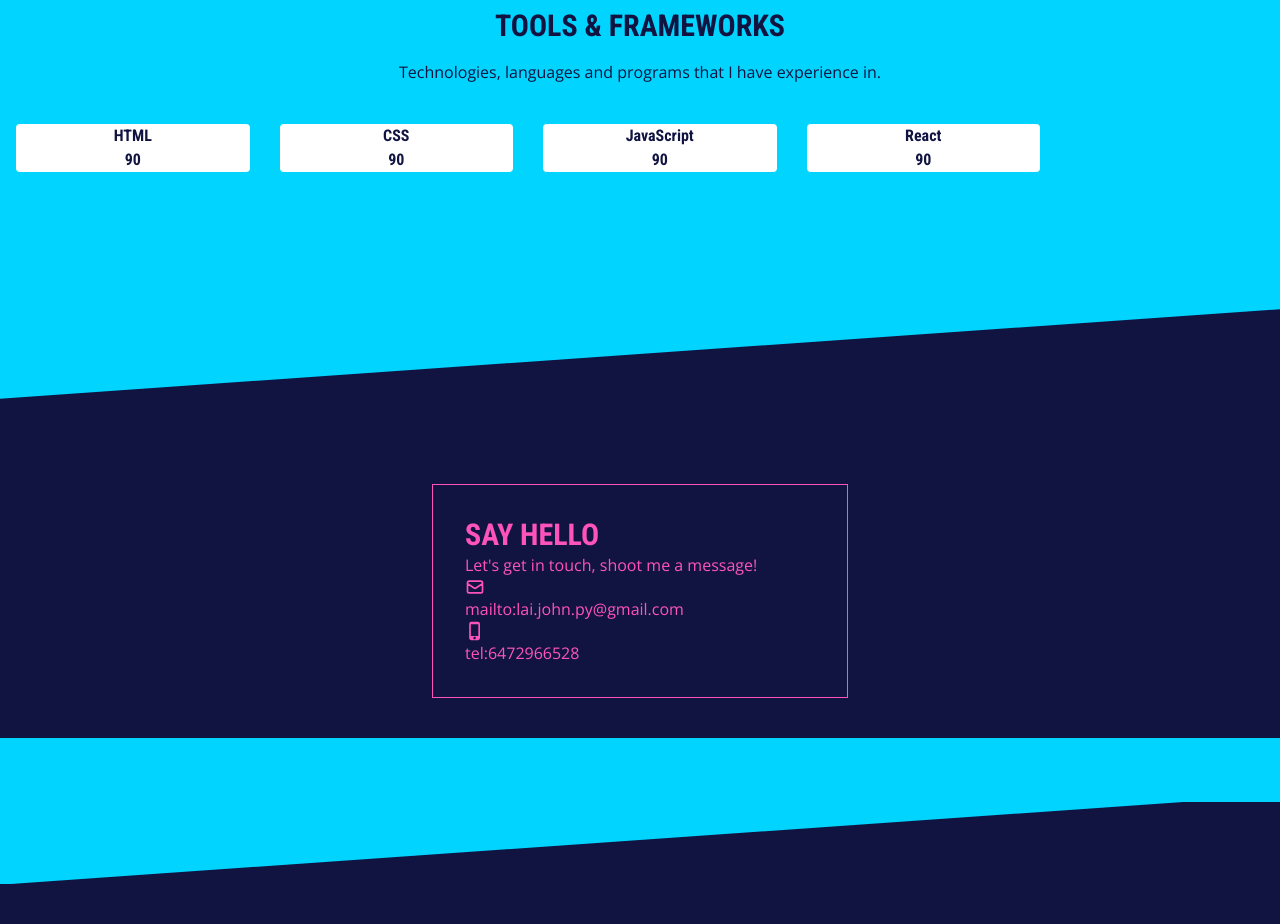
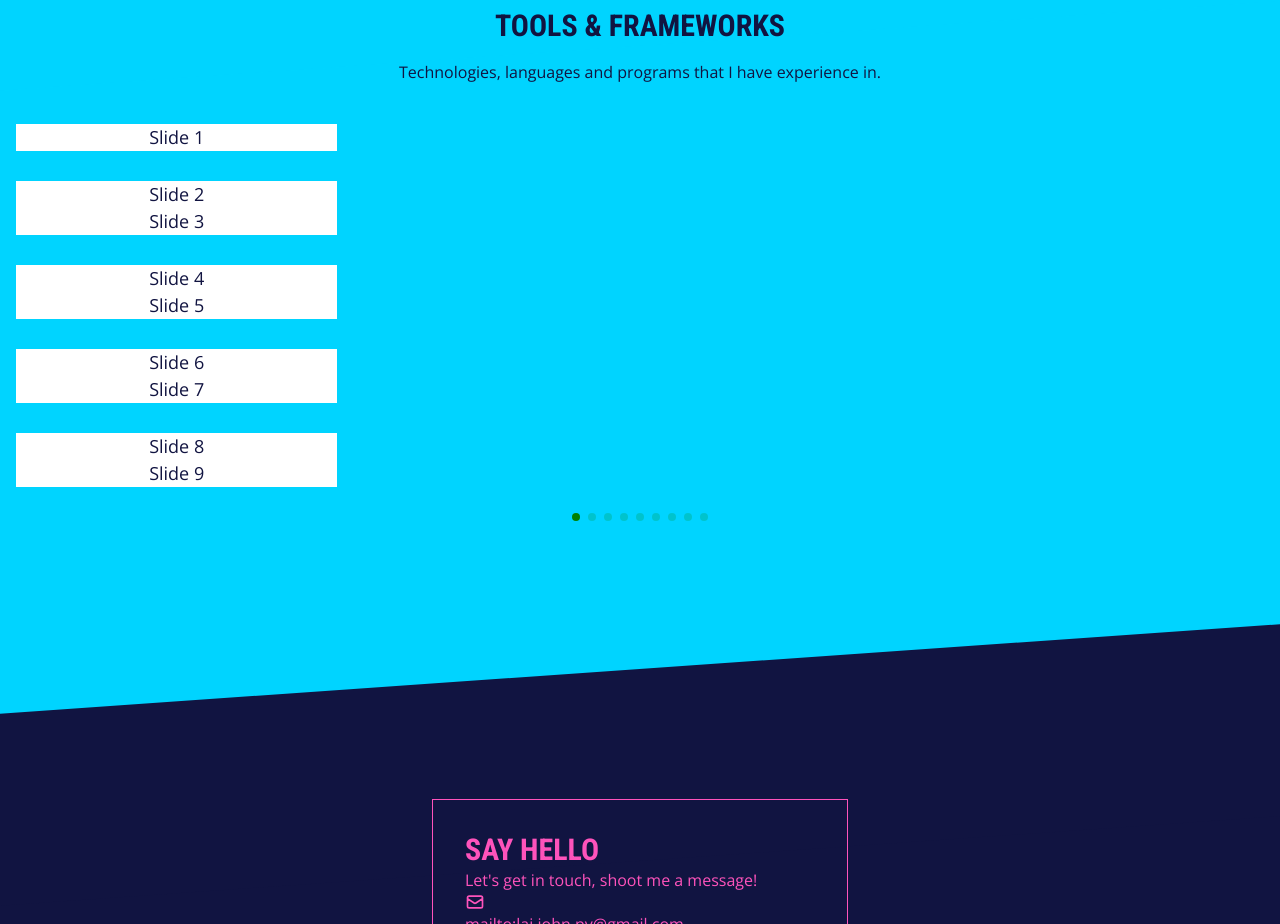
Before and after one commit to johnxlai/2023-portfolio, a React (Create React App) app: page / in a window 1280 px wide. Shown: the part 4320-5244 px from the top of the page. Before the commit the page ends 5204 px from the top, so only its background shows below. Built offline with nearby package versions, Linux system fonts and the light colour scheme.

Commit message:
slick slider grid

```diff
--- a/src/components/sections/skills/Skills.js
+++ b/src/components/sections/skills/Skills.js
@@ -3,12 +3,13 @@ import React, { useRef, useState } from 'react';
 import { Swiper, SwiperSlide } from 'swiper/react';
 // Import Swiper styles
 import 'swiper/css';
-import 'swiper/css/free-mode';
+import 'swiper/css/grid';
+// import 'swiper/css/free-mode';
 import 'swiper/css/pagination';
 import 'swiper/css/autoplay';
 
 // import required modules
-import { Autoplay, FreeMode, Pagination } from 'swiper';
+import { Grid, Pagination, Autoplay } from 'swiper';
 
 import SkillsData from './skillsData';
 import Skill from './Skill';
@@ -24,7 +25,20 @@ const Skills = () => {
           Technologies, languages and programs that I have experience in.
         </p>
         <Swiper
-          slidesPerView={1}
+          slidesPerView={3}
+          grid={{
+            rows: 2,
+          }}
+          spaceBetween={30}
+          loop={true}
+          freeMode={true}
+          grabCursor={true}
+          pagination={{
+            clickable: true,
+          }}
+          modules={[Grid, Pagination]}
+          autoplay={true}
+          className="mySwiper"
           breakpoints={{
             // when window width is >= 640px
             640: {
@@ -39,26 +53,25 @@ const Skills = () => {
             // when window width is >= 1024px
             1024: {
               width: 1024,
-              slidesPerView: 4,
+              slidesPerView: 3,
             },
-          }}
-          spaceBetween={30}
-          loop={true}
-          freeMode={true}
-          grabCursor={true}
-          pagination={{
-            clickable: true,
-          }}
-          modules={[FreeMode, Pagination, Autoplay]}
-          autoplay={true}
-          className="mySwiper">
-          {SkillsData.map((skill) => {
+          }}>
+          <SwiperSlide>Slide 1</SwiperSlide>
+          <SwiperSlide>Slide 2</SwiperSlide>
+          <SwiperSlide>Slide 3</SwiperSlide>
+          <SwiperSlide>Slide 4</SwiperSlide>
+          <SwiperSlide>Slide 5</SwiperSlide>
+          <SwiperSlide>Slide 6</SwiperSlide>
+          <SwiperSlide>Slide 7</SwiperSlide>
+          <SwiperSlide>Slide 8</SwiperSlide>
+          <SwiperSlide>Slide 9</SwiperSlide>
+          {/* {SkillsData.map((skill) => {
             return (
               <SwiperSlide key={skill.id}>
                 <Skill skill={skill} />
               </SwiperSlide>
             );
-          })}
+          })} */}
         </Swiper>
       </div>
     </section>
--- a/src/components/sections/skills/skillsData.js
+++ b/src/components/sections/skills/skillsData.js
@@ -3,6 +3,18 @@ const skillsData = [
   { id: 2, title: 'CSS', level: 90 },
   { id: 3, title: 'JavaScript', level: 90 },
   { id: 4, title: 'React', level: 90 },
+  { id: 5, title: 'React', level: 90 },
+  { id: 6, title: 'React', level: 90 },
+  { id: 7, title: 'React', level: 90 },
+  { id: 8, title: 'React', level: 90 },
+  { id: 9, title: 'React', level: 90 },
+  { id: 10, title: 'React', level: 90 },
+  { id: 11, title: 'React', level: 90 },
+  { id: 12, title: 'React', level: 90 },
+  { id: 13, title: 'React', level: 90 },
+  { id: 14, title: 'React', level: 90 },
+  { id: 15, title: 'React', level: 90 },
+  { id: 16, title: 'React', level: 90 },
 ];
 
 export default skillsData;
--- a/src/index.scss
+++ b/src/index.scss
@@ -174,3 +174,22 @@ header {
     }
   }
 }
+
+.swiper {
+  width: 100%;
+  height: 100%;
+  margin-left: auto;
+  margin-right: auto;
+}
+
+.swiper-slide {
+  text-align: center;
+  font-size: 18px;
+  background: #fff;
+  height: calc((100% - 30px) / 2) !important;
+
+  /* Center slide text vertically */
+  display: flex;
+  justify-content: center;
+  align-items: center;
+}
```
